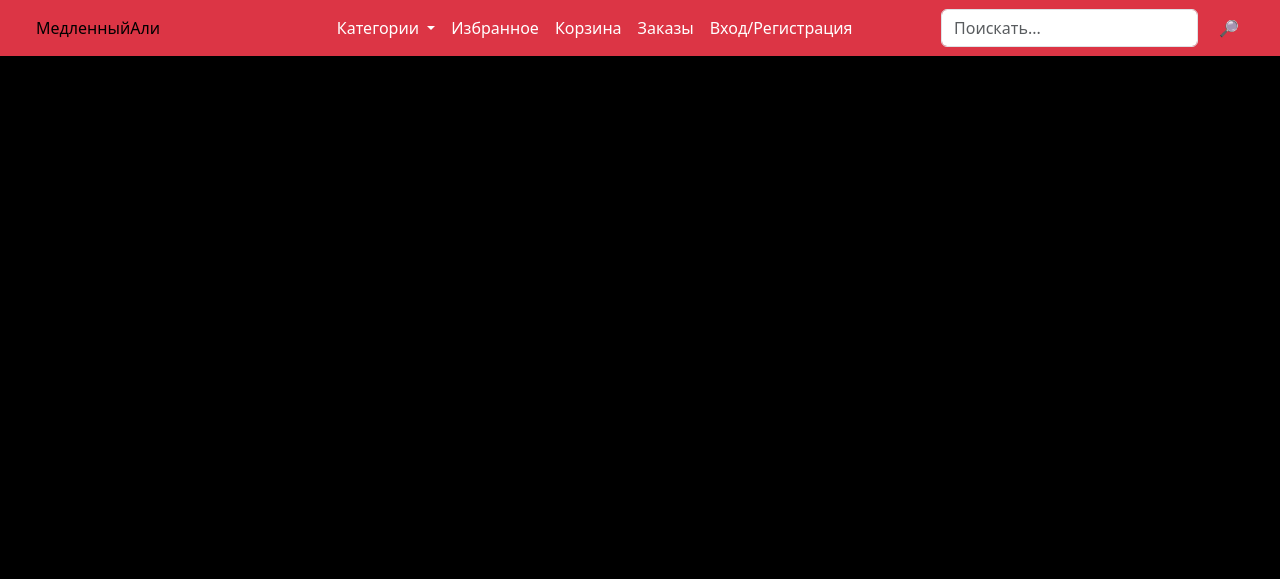
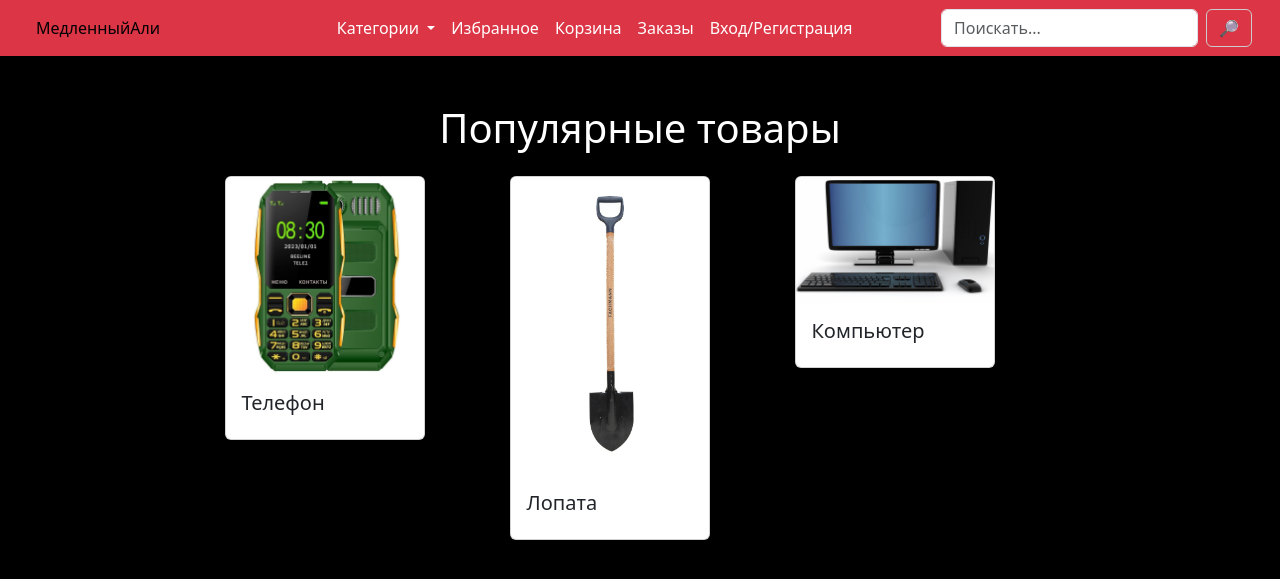
Before and after one commit to jonarser/alislow, a Flask app: page / in a window 1280 px wide. Shown: the top 579 px of the page. Run offline with Flask 3, Linux system fonts and the light colour scheme; some libraries are stand-ins or nearby versions.

Commit message:
добавили апи

```diff
--- a/website/server.py
+++ b/website/server.py
@@ -1,13 +1,34 @@
-from flask import Flask, render_template
+from flask import Flask, jsonify, render_template
+from flask_sqlalchemy import SQLAlchemy
 
 app = Flask(__name__)
+app.config['SQLALCHEMY_DATABASE_URI'] = 'sqlite:///samba.db'
+db = SQLAlchemy(app)
+
+class Product(db.Model):
+    id = db.Column(db.Integer, primary_key=True)
+    name = db.Column(db.String(100), nullable=False)
+    popularity = db.Column(db.Integer, default=0)
+    image_name = db.Column(db.String(500), default='')
 
 @app.route('/')
 def index():
     return render_template('index.html')
 
+@app.route('/api/popular-products', methods=['GET'])
+def get_popular_products():
+    products = Product.query.order_by(Product.popularity.desc()).limit(10).all()
+    return jsonify([{'id': p.id, 'name': p.name, 'image_name': p.image_name} for p in products])
+
 def main():
-    app.run("localhost", 8000, True)
+    with app.app_context():
+        db.create_all()
+        if Product.query.count() == 0:
+            db.session.add(Product(name='Лопата', popularity=10, image_name='shawel.jpg'))
+            db.session.add(Product(name='Компьютер', popularity=5, image_name='pc.jpg'))
+            db.session.add(Product(name='Телефон', popularity=20, image_name='phone.jpg'))
+            db.session.commit()
+    app.run("localhost", 8000, debug=True)
 
 if __name__ == '__main__':
     main()
--- a/website/static/css/mainslow.css
+++ b/website/static/css/mainslow.css
@@ -31,3 +31,18 @@ body {
         margin-right: 0.5rem;
         }
 }
+
+.btn-outline-tertiary {
+    border-color: #ccc;
+}
+
+.btn-outline-tertiary:hover {
+    background-color: #ccc;
+    color: white;
+}
+
+
+.custom-card {
+    width: 200px;
+    max-width: 100%;
+}
--- a/website/templates/index.html
+++ b/website/templates/index.html
@@ -49,15 +49,34 @@
           </div>
             <form class="d-flex" role="search">
               <input class="form-control me-2" type="search" placeholder="Поискать..." aria-label="Search">
-              <button class="btn btn-outline-tertiary" type="submit">🔎</button>
+              <button class="btn btn-outline-tertiary" type="submit">🔎 </button>
             </form>
         </div>
       </nav>
+      <div class="container">
+        <h1 class="mt-5 text-center">Популярные товары</h1>
+        <div id="products" class="row mt-4 justify-content-center"></div>
+    </div>
 
-<div class="container mt-5">
-    <!-- Здесь можно добавить контент страницы -->
-</div>
-
-
+    <script>
+        fetch('/api/popular-products')
+            .then(response => response.json())
+            .then(data => {
+                const productsDiv = document.getElementById('products');
+                data.forEach(product => {
+                    const card = `
+                        <div class="col-md-3"> <!-- Измените на col-md-3 для уменьшения размера карточек -->
+                            <div class="card mb-4 custom-card"> <!-- Добавьте класс custom-card -->
+                                <img src="/static/goods_images/${product.image_name}" class="card-img-top" alt="${product.name}">
+                                <div class="card-body">
+                                    <h5 class="card-title">${product.name}</h5>
+                                </div>
+                            </div>
+                        </div>
+                    `;
+                    productsDiv.innerHTML += card;
+                });
+            });
+    </script>
 </body>
 </html>
```
Also changed, not shown: website/static/goods_images/pc.jpg (added), website/static/goods_images/phone.jpg (added), website/static/goods_images/shawel.jpg (added).
